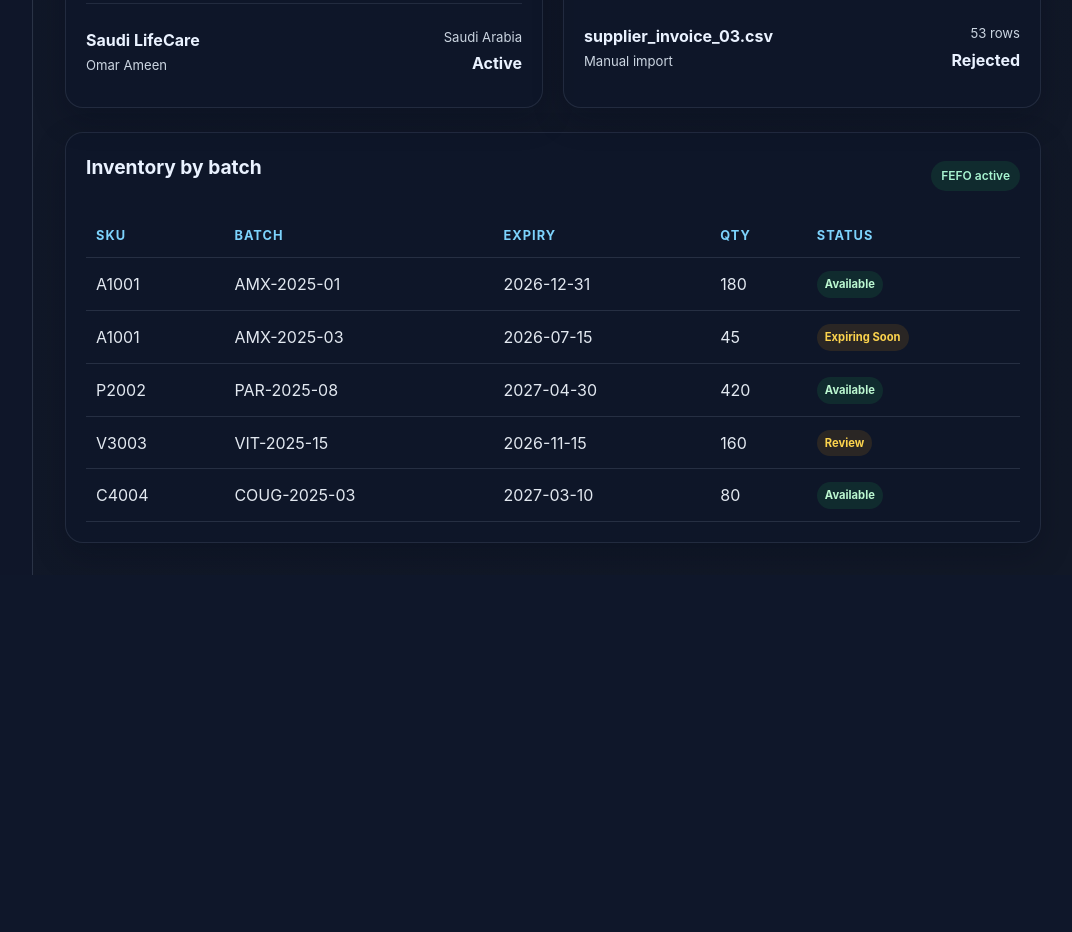
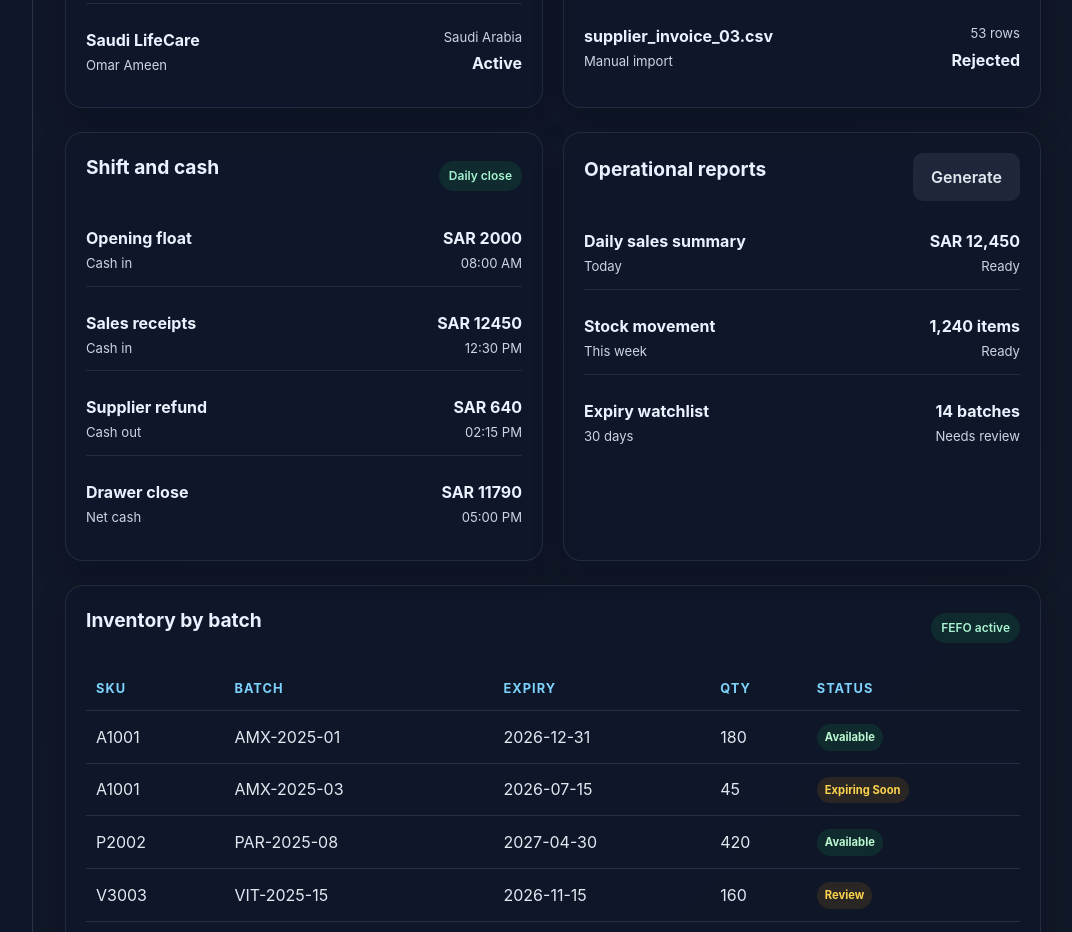
Before and after one commit to nawafmohammedalihammamalhimyarSWE/Mother-and-Child-Pharmacy, a React (Vite) app in the folder Mother-and-Child-Pharmacy-System/apps/web/: page / in a window 1280 px wide. Shown: the part 2700-3632 px from the top of the page, without its empty margins (207-1279 px from the left). Before the commit the page ends 3275 px from the top, so only its background shows below. Built offline with nearby package versions, Linux system fonts and the light colour scheme.

Commit message:
Add ShiftCashPanel and ReportsPanel components with corresponding data for financial reporting

```diff
--- a/Mother-and-Child-Pharmacy-System/apps/web/src/App.jsx
+++ b/Mother-and-Child-Pharmacy-System/apps/web/src/App.jsx
@@ -10,11 +10,14 @@ import AuditLogPanel from './components/AuditLogPanel';
 import BatchManagementPanel from './components/BatchManagementPanel';
 import SupplierPanel from './components/SupplierPanel';
 import ImportReviewPanel from './components/ImportReviewPanel';
+import ShiftCashPanel from './components/ShiftCashPanel';
+import ReportsPanel from './components/ReportsPanel';
 import { inventoryItems, alertItems, productCatalog } from './seedData';
 import { purchaseOrders, posSales } from './operationsData';
 import { returnItems, auditEntries } from './returnsData';
 import { batchData } from './batchData';
 import { suppliers, imports } from './supplierData';
+import { shiftEntries, reports } from './financeData';
 
 const stats = [
   { label: 'Total products', value: dashboardData.summary.totalProducts.toLocaleString() },
@@ -85,6 +88,11 @@ export default function App() {
           <ImportReviewPanel imports={imports} />
         </section>
 
+        <section className="ops-grid lower-grid">
+          <ShiftCashPanel entries={shiftEntries} />
+          <ReportsPanel reports={reports} />
+        </section>
+
         <InventoryTable items={inventoryItems} />
       </main>
     </div>
--- /dev/null
+++ b/Mother-and-Child-Pharmacy-System/apps/web/src/components/ReportsPanel.jsx
@@ -0,0 +1,25 @@
+export default function ReportsPanel({ reports }) {
+  return (
+    <section className="panel">
+      <div className="table-header">
+        <h2>Operational reports</h2>
+        <button className="secondary-btn">Generate</button>
+      </div>
+
+      <div className="list-stack">
+        {reports.map((report) => (
+          <div key={report.id} className="list-row">
+            <div>
+              <strong>{report.title}</strong>
+              <span>{report.range}</span>
+            </div>
+            <div className="align-right">
+              <strong>{report.value}</strong>
+              <span>{report.status}</span>
+            </div>
+          </div>
+        ))}
+      </div>
+    </section>
+  );
+}
--- /dev/null
+++ b/Mother-and-Child-Pharmacy-System/apps/web/src/components/ShiftCashPanel.jsx
@@ -0,0 +1,25 @@
+export default function ShiftCashPanel({ entries }) {
+  return (
+    <section className="panel">
+      <div className="table-header">
+        <h2>Shift and cash</h2>
+        <span className="pill">Daily close</span>
+      </div>
+
+      <div className="list-stack">
+        {entries.map((entry) => (
+          <div key={entry.id} className="list-row">
+            <div>
+              <strong>{entry.label}</strong>
+              <span>{entry.type}</span>
+            </div>
+            <div className="align-right">
+              <strong>SAR {entry.amount}</strong>
+              <span>{entry.time}</span>
+            </div>
+          </div>
+        ))}
+      </div>
+    </section>
+  );
+}
--- /dev/null
+++ b/Mother-and-Child-Pharmacy-System/apps/web/src/financeData.js
@@ -0,0 +1,12 @@
+export const shiftEntries = [
+  { id: 1, label: 'Opening float', type: 'Cash in', amount: 2000, time: '08:00 AM' },
+  { id: 2, label: 'Sales receipts', type: 'Cash in', amount: 12450, time: '12:30 PM' },
+  { id: 3, label: 'Supplier refund', type: 'Cash out', amount: 640, time: '02:15 PM' },
+  { id: 4, label: 'Drawer close', type: 'Net cash', amount: 11790, time: '05:00 PM' },
+];
+
+export const reports = [
+  { id: 1, title: 'Daily sales summary', range: 'Today', value: 'SAR 12,450', status: 'Ready' },
+  { id: 2, title: 'Stock movement', range: 'This week', value: '1,240 items', status: 'Ready' },
+  { id: 3, title: 'Expiry watchlist', range: '30 days', value: '14 batches', status: 'Needs review' },
+];
```
